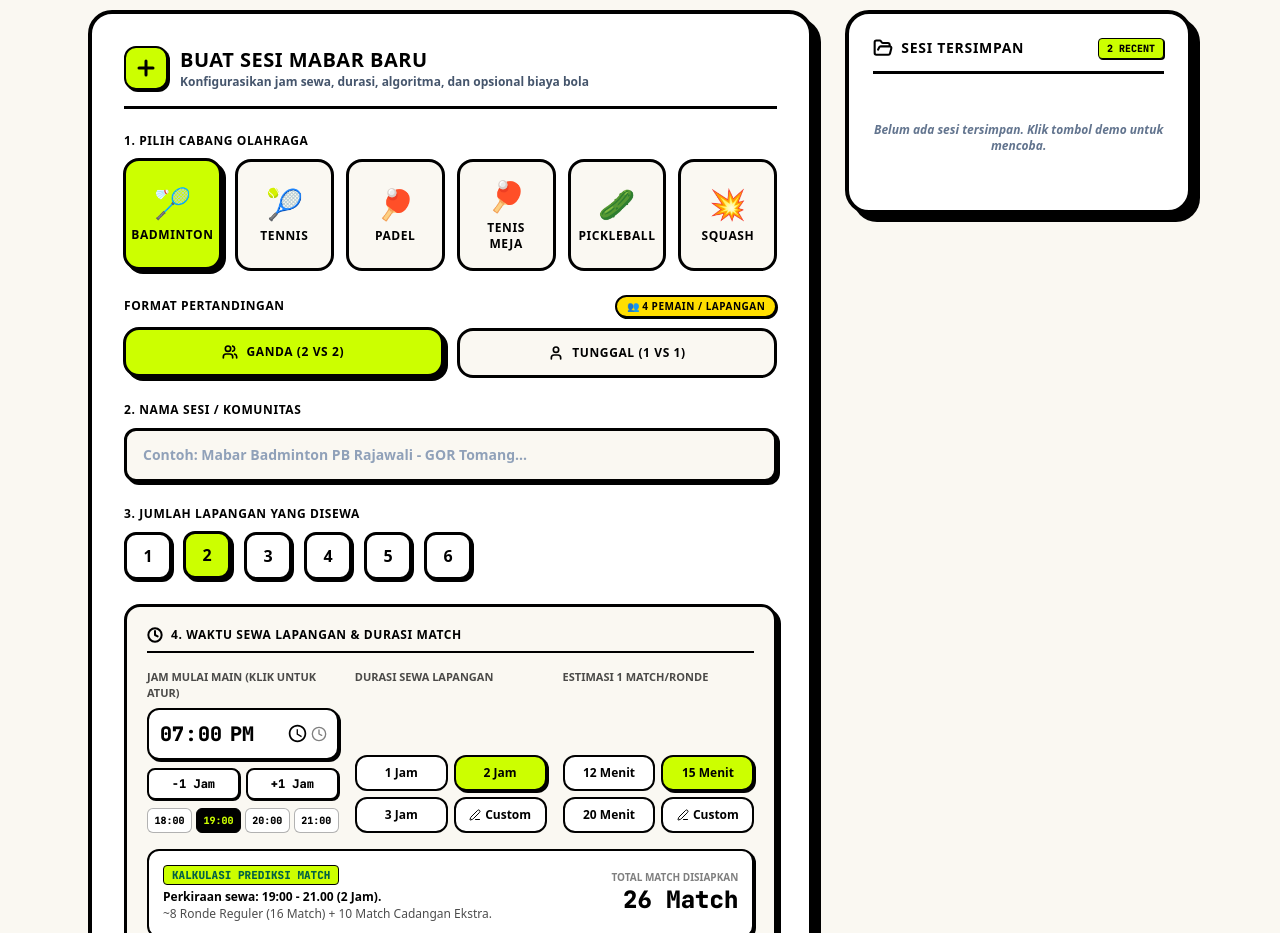
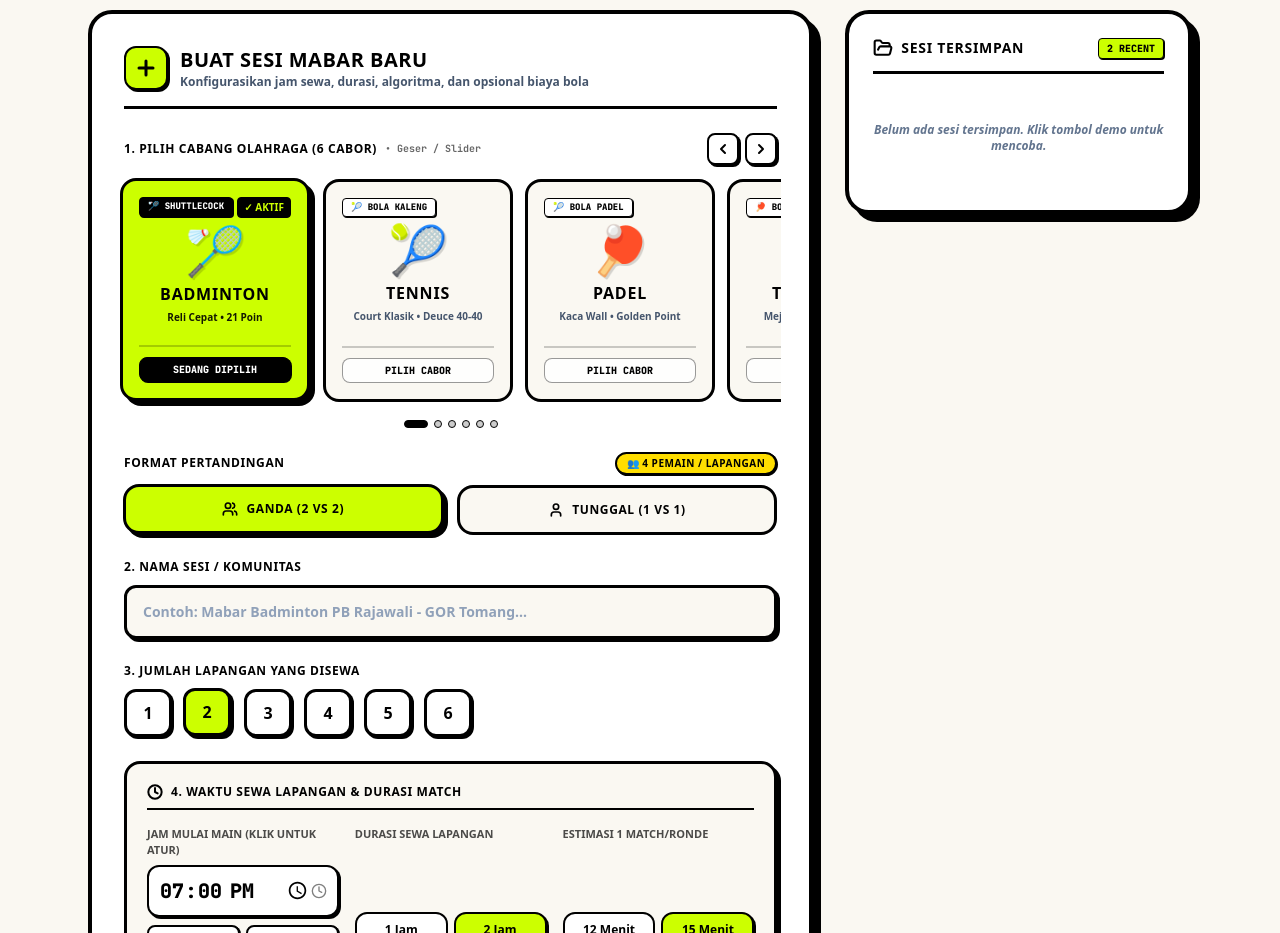
Before and after one commit to Bradleyalexa/playfield-app, a Next.js app: page / in a window 1280 px wide. Shown: the part 860-1793 px from the top of the page. Built offline with nearby package versions, Linux system fonts and the light colour scheme.

Commit message:
feat: convert sports selection into interactive Neo-brutalist slider carousel

```diff
--- a/src/app/page.tsx
+++ b/src/app/page.tsx
@@ -16,6 +16,7 @@ import {
   Flame,
   Edit3,
   HelpCircle,
+  ChevronLeft,
   ChevronRight,
   Minus,
   ChevronDown,
@@ -59,10 +60,72 @@ import { LocalStorageAdapter } from "../services/storage/local-storage.adapter";
 import { Court, Match } from "../core/entities/match";
 import { formatIndonesianDate } from "../lib/time-tracker";
 
+const SPORT_META: Record<
+  SportType,
+  {
+    tagline: string;
+    equipmentBadge: string;
+    bgSelected: string;
+    colorAccent: string;
+    courtName: string;
+  }
+> = {
+  badminton: {
+    tagline: "Reli Cepat • 21 Poin",
+    equipmentBadge: "🏸 Shuttlecock",
+    bgSelected: "bg-[#ccff00] text-black",
+    colorAccent: "#ccff00",
+    courtName: "Lapangan Bulutangkis",
+  },
+  tennis: {
+    tagline: "Court Klasik • Deuce 40-40",
+    equipmentBadge: "🎾 Bola Kaleng",
+    bgSelected: "bg-[#ff5500] text-white",
+    colorAccent: "#ff5500",
+    courtName: "Lapangan Tenis",
+  },
+  padel: {
+    tagline: "Kaca Wall • Golden Point",
+    equipmentBadge: "🎾 Bola Padel",
+    bgSelected: "bg-[#00e5ff] text-black",
+    colorAccent: "#00e5ff",
+    courtName: "Court Padel Kaca",
+  },
+  table_tennis: {
+    tagline: "Meja Rebound • 11 Poin",
+    equipmentBadge: "🏓 Bola 40mm",
+    bgSelected: "bg-[#ff2a5f] text-white",
+    colorAccent: "#ff2a5f",
+    courtName: "Meja Pingpong",
+  },
+  pickleball: {
+    tagline: "Kitchen Zone • Non-Volley",
+    equipmentBadge: "🏓 Bola Plastik",
+    bgSelected: "bg-[#a3e635] text-black",
+    colorAccent: "#a3e635",
+    courtName: "Court Pickleball",
+  },
+  squash: {
+    tagline: "Dinding Pantul • Fisik Ekstra",
+    equipmentBadge: "⚫ Double Dot Ball",
+    bgSelected: "bg-[#f59e0b] text-black",
+    colorAccent: "#f59e0b",
+    courtName: "Squash Court",
+  },
+};
+
 export default function HomePage() {
   const router = useRouter();
   const [selectedSport, setSelectedSport] = useState<SportType>("badminton");
   const [matchType, setMatchType] = useState<MatchType>("doubles");
+  const sportCarouselRef = useRef<HTMLDivElement>(null);
+
+  const scrollSportCarousel = (direction: "left" | "right") => {
+    if (sportCarouselRef.current) {
+      const scrollAmount = direction === "left" ? -240 : 240;
+      sportCarouselRef.current.scrollBy({ left: scrollAmount, behavior: "smooth" });
+    }
+  };
   const [sessionTitle, setSessionTitle] = useState("");
   const [sessionDate, setSessionDate] = useState("");
   const [courtLocation, setCourtLocation] = useState("");
@@ -314,8 +377,14 @@ export default function HomePage() {
       ? customInitialMatchesCount + extraMatchesCount
       : baseMatchesCount + extraMatchesCount;
 
-  const handleSelectSport = (sport: SportType) => {
+  const handleSelectSport = (sport: SportType, index?: number) => {
     setSelectedSport(sport);
+    if (typeof index === "number" && sportCarouselRef.current) {
+      const card = sportCarouselRef.current.children[index] as HTMLElement;
+      if (card) {
+        card.scrollIntoView({ behavior: "smooth", block: "nearest", inline: "center" });
+      }
+    }
     if (sport === "badminton") {
       setEquipmentPricingModel("per_unit");
       setCostPerUnitInput("12000");
@@ -596,41 +665,132 @@ export default function HomePage() {
             </div>
 
             <form onSubmit={handleCreateSession} className="flex flex-col gap-6">
-              {/* 1. Pilihan Sport Neo-Brutalist */}
+              {/* 1. Pilihan Sport Neo-Brutalist Slider Carousel */}
               <div>
-                <label className="block text-xs font-black uppercase tracking-wider text-black mb-2.5">
-                  1. Pilih Cabang Olahraga
-                </label>
-                <div className="grid grid-cols-2 sm:grid-cols-3 lg:grid-cols-6 gap-2.5 sm:gap-3">
-                  {sports.map((s) => {
+                <div className="flex items-center justify-between mb-2.5">
+                  <div className="flex items-center gap-2">
+                    <label className="block text-xs font-black uppercase tracking-wider text-black">
+                      1. Pilih Cabang Olahraga ({sports.length} Cabor)
+                    </label>
+                    <span className="text-[10px] font-mono font-bold text-black/60 hidden sm:inline">
+                      • Geser / Slider
+                    </span>
+                  </div>
+
+                  {/* Navigasi Kiri & Kanan Carousel */}
+                  <div className="flex items-center gap-1.5">
+                    <button
+                      type="button"
+                      onClick={() => scrollSportCarousel("left")}
+                      className="h-8 w-8 rounded-lg bg-white hover:bg-[#ccff00] border-2 border-black flex items-center justify-center text-black shadow-[2px_2px_0px_#000] active:translate-x-0.5 active:translate-y-0.5 active:shadow-none transition-all cursor-pointer"
+                      title="Geser ke Kiri"
+                      aria-label="Geser ke Kiri"
+                    >
+                      <ChevronLeft className="h-4 w-4 stroke-[3]" />
+                    </button>
+                    <button
+                      type="button"
+                      onClick={() => scrollSportCarousel("right")}
+                      className="h-8 w-8 rounded-lg bg-white hover:bg-[#ccff00] border-2 border-black flex items-center justify-center text-black shadow-[2px_2px_0px_#000] active:translate-x-0.5 active:translate-y-0.5 active:shadow-none transition-all cursor-pointer"
+                      title="Geser ke Kanan"
+                      aria-label="Geser ke Kanan"
+                    >
+                      <ChevronRight className="h-4 w-4 stroke-[3]" />
+                    </button>
+                  </div>
+                </div>
+
+                {/* Carousel Container */}
+                <div
+                  ref={sportCarouselRef}
+                  className="flex gap-3 overflow-x-auto snap-x snap-mandatory scroll-smooth pb-3 pt-1 px-1 -mx-1 select-none no-scrollbar touch-pan-x"
+                >
+                  {sports.map((s, idx) => {
                     const isSelected = selectedSport === s.type;
-                    const bgAccent =
-                      s.type === "badminton"
-                        ? "bg-[#ccff00] text-black"
-                        : s.type === "tennis"
-                        ? "bg-[#ff5500] text-white"
-                        : s.type === "padel"
-                        ? "bg-[#00e5ff] text-black"
-                        : s.type === "table_tennis"
-                        ? "bg-[#ff2a5f] text-white"
-                        : s.type === "pickleball"
-                        ? "bg-[#a3e635] text-black"
-                        : "bg-[#f59e0b] text-black";
+                    const meta = SPORT_META[s.type] || {
+                      tagline: "Raket & Bola",
+                      equipmentBadge: s.emoji,
+                      bgSelected: "bg-[#ccff00] text-black",
+                      colorAccent: "#ccff00",
+                      courtName: "Lapangan",
+                    };
 
                     return (
-                      <button
-                        type="button"
+                      <div
                         key={s.type}
-                        onClick={() => handleSelectSport(s.type)}
-                        className={`flex flex-col items-center justify-center gap-1.5 p-3 sm:p-4 rounded-2xl border-3 border-black transition-all text-center cursor-pointer ${
+                        onClick={() => handleSelectSport(s.type, idx)}
+                        className={`w-[170px] sm:w-[190px] shrink-0 snap-start p-3.5 sm:p-4 rounded-2xl border-3 border-black transition-all cursor-pointer flex flex-col justify-between group ${
                           isSelected
-                            ? `${bgAccent} shadow-[4px_4px_0px_#000] translate-x-[-1px] translate-y-[-1px]`
+                            ? `${meta.bgSelected} shadow-[5px_5px_0px_#000] translate-x-[-1px] translate-y-[-1px]`
                             : "bg-[#faf8f2] text-black hover:bg-white hover:shadow-[3px_3px_0px_#000]"
                         }`}
                       >
-                        <span className="text-2xl sm:text-3xl">{s.emoji}</span>
-                        <span className="text-[11px] sm:text-xs font-black uppercase tracking-wider">{s.displayName}</span>
-                      </button>
+                        <div>
+                          <div className="flex items-center justify-between mb-2">
+                            <span
+                              className={`text-[9px] font-mono font-black uppercase px-2 py-0.5 rounded border border-black shadow-[1px_1px_0px_#000] ${
+                                isSelected ? "bg-black text-white" : "bg-white text-black"
+                              }`}
+                            >
+                              {meta.equipmentBadge}
+                            </span>
+                            {isSelected && (
+                              <span className="text-[10px] font-black uppercase bg-black text-[#ccff00] px-1.5 py-0.5 rounded border border-black">
+                                ✓ AKTIF
+                              </span>
+                            )}
+                          </div>
+
+                          <div className="flex flex-col items-center text-center my-2">
+                            <span className="text-4xl sm:text-5xl group-hover:scale-110 transition-transform duration-150 inline-block drop-shadow-[2px_2px_0px_rgba(0,0,0,0.15)]">
+                              {s.emoji}
+                            </span>
+                            <span className="text-sm sm:text-base font-black uppercase tracking-wider mt-2">
+                              {s.displayName}
+                            </span>
+                            <span
+                              className={`text-[10px] font-bold mt-1 line-clamp-1 ${
+                                isSelected ? "opacity-90" : "text-slate-600"
+                              }`}
+                            >
+                              {meta.tagline}
+                            </span>
+                          </div>
+                        </div>
+
+                        <div className="mt-3 pt-2.5 border-t-2 border-black/20 flex items-center justify-center">
+                          <span
+                            className={`w-full py-1 text-center text-[10px] font-mono font-black uppercase rounded-lg border transition-all ${
+                              isSelected
+                                ? "bg-black text-white border-black shadow-[1px_1px_0px_#000]"
+                                : "bg-white/80 text-black border-black/40 group-hover:border-black group-hover:bg-white"
+                            }`}
+                          >
+                            {isSelected ? "Sedang Dipilih" : "Pilih Cabor"}
+                          </span>
+                        </div>
+                      </div>
+                    );
+                  })}
+                </div>
+
+                {/* Dot / Pill Indicators */}
+                <div className="flex items-center justify-center gap-1.5 mt-1.5">
+                  {sports.map((s, idx) => {
+                    const isSelected = selectedSport === s.type;
+                    return (
+                      <button
+                        key={s.type}
+                        type="button"
+                        onClick={() => handleSelectSport(s.type, idx)}
+                        className={`transition-all rounded-full border border-black cursor-pointer ${
+                          isSelected
+                            ? "w-6 h-2 bg-black"
+                            : "w-2 h-2 bg-black/20 hover:bg-black/50"
+                        }`}
+                        title={s.displayName}
+                        aria-label={`Pilih ${s.displayName}`}
+                      />
                     );
                   })}
                 </div>
```
